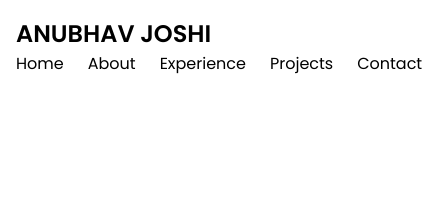
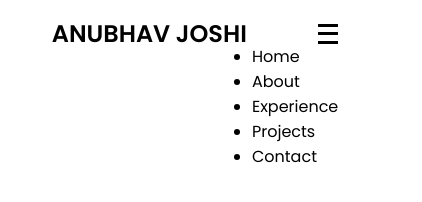
Before and after one commit to joshiji789/AnubhavJoshi-Portfolio, a plain HTML site: page index.html in a window 390 px wide. Shown: the whole page, 422 px wide, since content can reach past the window. Drawn offline with Linux system fonts and the light colour scheme.

Commit message:
adding responsive styles

```diff
--- a/assets/css/styles.css
+++ b/assets/css/styles.css
@@ -25,21 +25,15 @@ p {
 }
 
 /* TRANSITIONS */
-a, button {
+a, .btn {
     text-decoration: none;
     color: #000000;
     transition: color 0.3s ease;
 }
 
 /* DESKTOP */
-
-nav .nav-links {
-    list-style: none;
+nav, .nav-links {
     display: flex;
-    gap: 1.5rem;
-    font-size: 1rem;
-    padding: 0; /* Ensure no extra padding */
-    margin: 0; /* Ensure no extra margin */
 }
 
 nav {
@@ -48,10 +42,11 @@ nav {
     align-items: center;
 }
 
-nav-links {
+.nav-links {
     list-style: none;
     gap: 1.5rem;
     font-size: 1.2rem;
+    display: flex;
 }
 
 a:hover, button:hover {
@@ -65,4 +60,56 @@ a:hover, button:hover {
     font-size: 1.5rem;
     font-weight: 600;
     color: #000000;
+    display: flex;
 }
+
+
+/* HAMBURGER MENU STYLES */
+#hamburger-nav {
+    display: none; /* Hidden by default */
+}
+
+.hamburger-menu {
+    display: inline-block;
+    position: relative;
+}
+
+.hamburger-icon {
+    display: flex;
+    flex-direction: column;
+    justify-content: space-between;
+    height: 20px;
+    width: 20px;
+    cursor: pointer;
+}
+
+.hamburger-icon span {
+    display: block;
+    height: 3px;
+    width: 100%;
+    background-color: #000000;
+    transition: all 0.3s ease-in-out;
+}
+
+.hamburger-icon span {
+    width: 100%;
+    height: 3px;
+    background-color: #000000;
+    transition: all 0.3s ease-in-out;
+}
+
+.menu-links {
+    position: absolute;
+    top: 100%;
+    right: 0%;
+}
+
+/* RESPONSIVE STYLES */
+@media screen and (max-width: 1200px) {
+    #desktop-nav {
+        display: none; /* Hide desktop nav on smaller screens */
+    }
+    #hamburger-nav {
+        display: flex; /* Show hamburger menu on smaller screens */
+    }
+}
--- a/index.html
+++ b/index.html
@@ -2,12 +2,13 @@
 <html lang="en">
     <head>
         <meta charset="UTF-8">
+        <meta http-equiv="X-UA-Compatible" content="IE=edge">
         <meta name="viewport" content="width=device-width, initial-scale=1.0">
-        <title>My Web Page</title>
+        <title>AnubhavJoshi Portfolio</title>
         <link rel="stylesheet" href="assets/css/styles.css">
     </head>
     <body>
-        <nav id = "desktop.nav">
+        <nav id = "desktop-nav">
             <div class = "logo"> ANUBHAV JOSHI</div>
             <div>
                 <ul class="nav-links">
@@ -16,8 +17,27 @@
                     <li><a href="#experience">Experience</a></li>
                     <li><a href="#projects">Projects</a></li>
                     <li><a href="#contact">Contact</a></li>
+                </ul>
             </div>
         </nav>
-        <script src="script.js"></script>
+        <nav id="hamburger-nav">
+            <div class="logo">ANUBHAV JOSHI</div>
+            <div class="hamburger-menu">
+                <div class="hamburger-icon" onclick="togglemenu()">
+                <span class="bar"></span>
+                <span class="bar"></span>
+                <span class="bar"></span>
+            </div>
+                <div class="menu-links">
+                    <ul>
+                        <li><a href="#home" onclick="togglemenu()">Home</a></li>
+                        <li><a href="#about" onclick="togglemenu()">About</a></li>
+                        <li><a href="#experience" onclick="togglemenu()">Experience</a></li>
+                        <li><a href="#projects" onclick="togglemenu()">Projects</a></li>
+                        <li><a href="#contact" onclick="togglemenu()">Contact</a></li>
+                    </ul>
+            </div>
+        </div>
+
     </body>
 </html>
```
